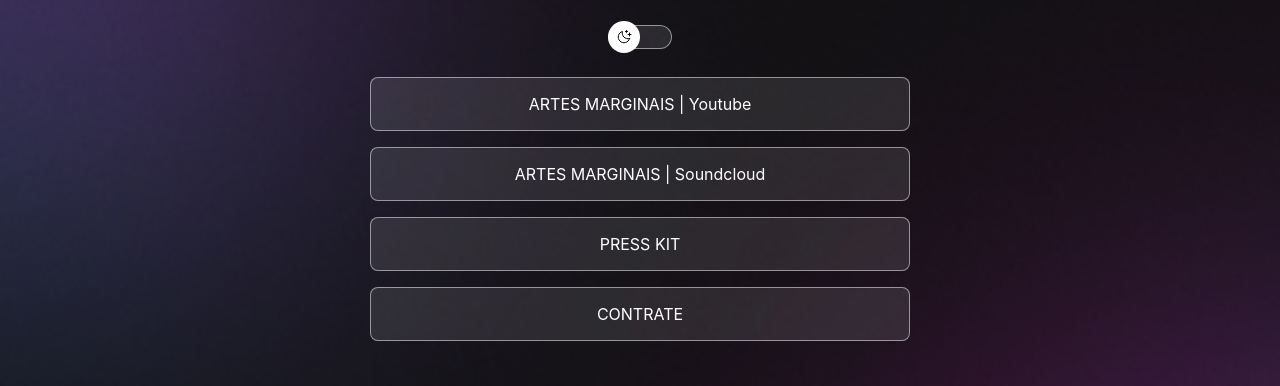
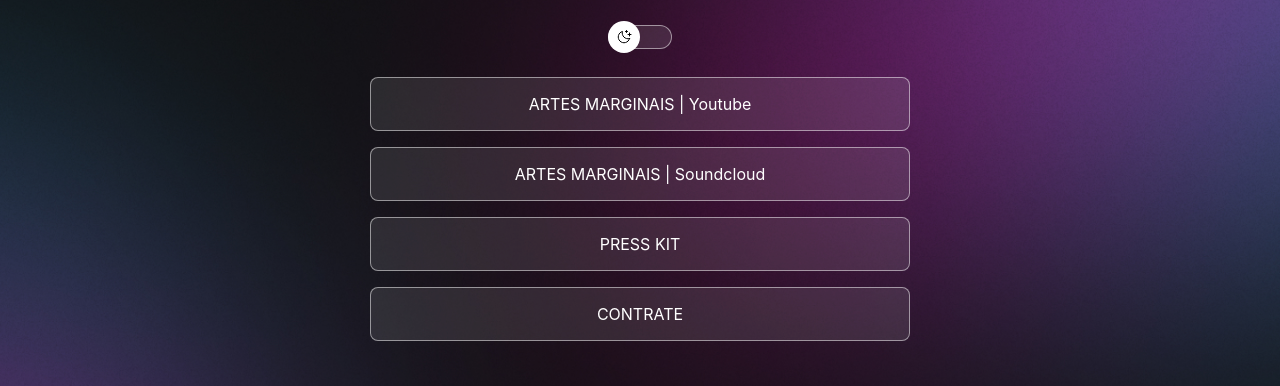
Before and after one commit to brunoam/projetoRocketseat, a plain HTML site: page Rocketseat/index.html in a window 1280 px wide. Shown: the part 231-617 px from the top of the page. Drawn offline with nearby package versions, Linux system fonts and the light colour scheme.

Commit message:
change bg based on media queries

```diff
--- a/Rocketseat/style.css
+++ b/Rocketseat/style.css
@@ -33,6 +33,8 @@ body {
 
   /* SHORTCUT background: color image repeat position/size */
   /*background: url(./assets/bg-mobile.jpg) no-repeat top center/cover;*/
+
+  height: 100vh;
 }
 
 body * {
@@ -163,3 +165,15 @@ footer {
   text-align: center;
   font-size: 14px;
 }
+
+/* media queries */
+/* at rule */
+@media (min-width: 700px) {
+  :root {
+    --bg-url: url(/assets/bg-desktop.jpg);
+  }
+
+  .light {
+    --bg-url: url(/assets/bg-desktop-light.jpg);
+  }
+}
```
